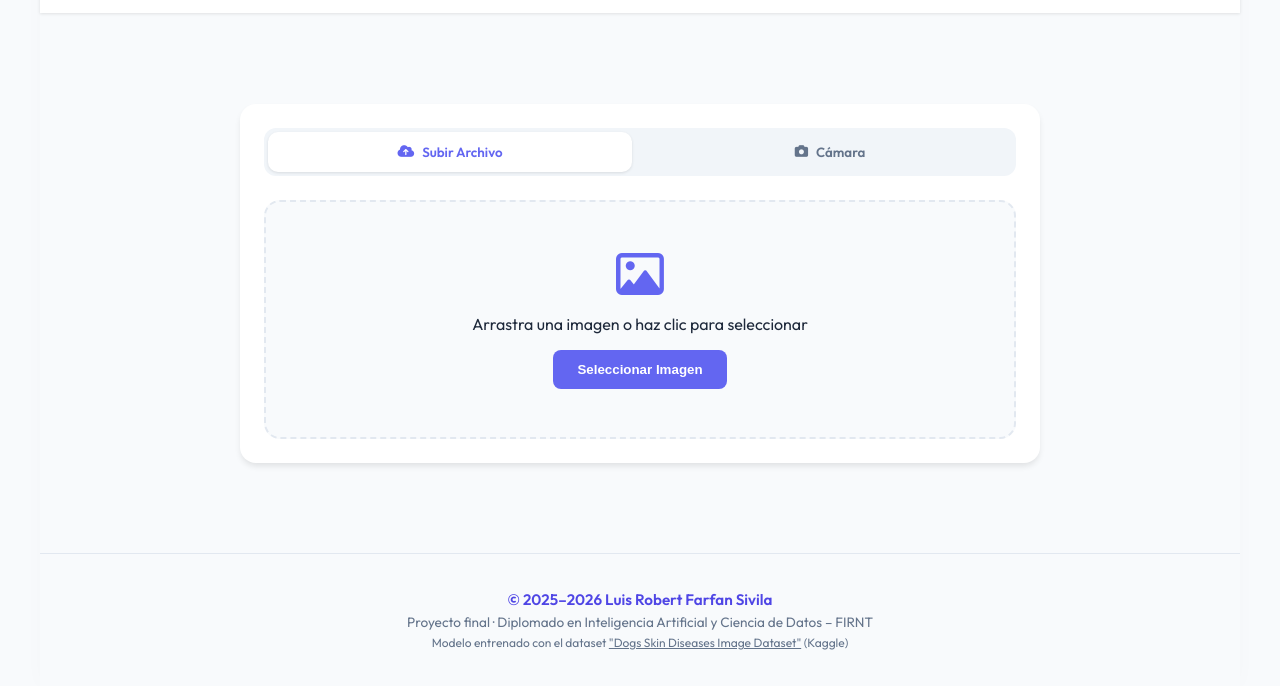
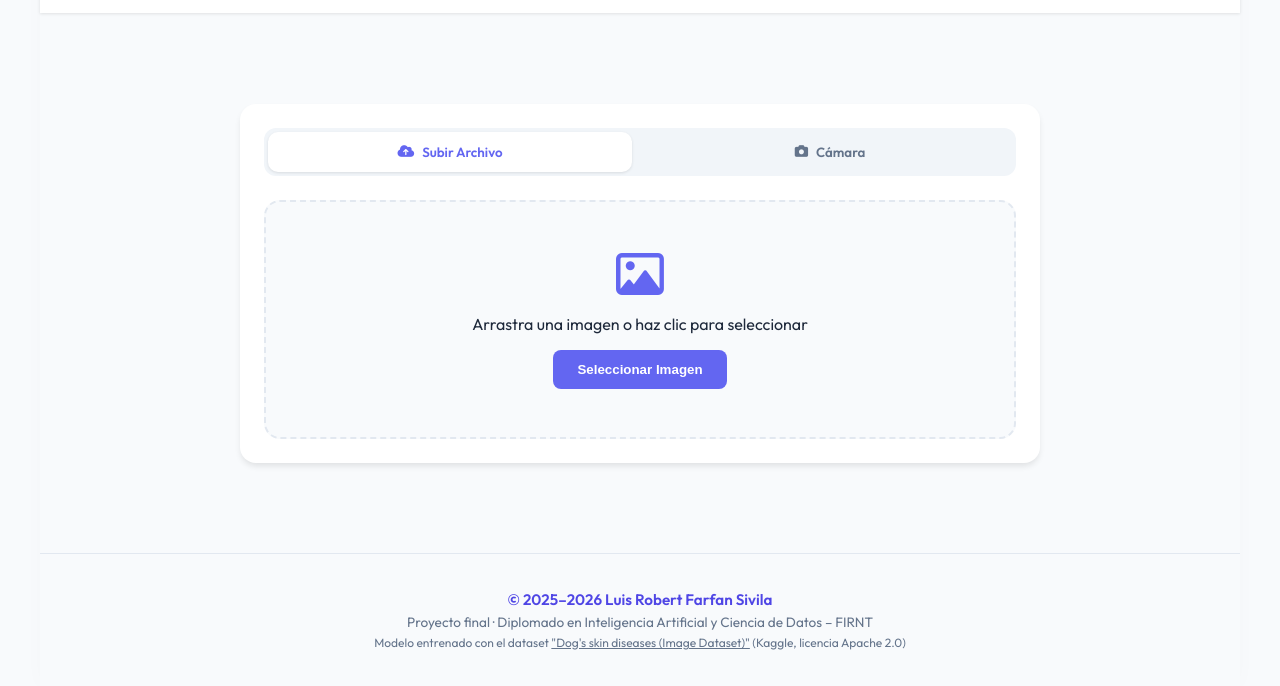
Before and after one commit to robert50farfan-source/dermadog-ai, a plain HTML site: page frontend/index.html in a window 1280 px wide. Shown: the part 114-800 px from the top of the page. Drawn offline with Linux system fonts and the light colour scheme.

Commit message:
Usa el nombre exacto del dataset y su licencia en el pie
Co-Authored-By: Claude Opus 5.5 <noreply@anthropic.com>

```diff
--- a/frontend/index.html
+++ b/frontend/index.html
@@ -148,7 +148,7 @@
             <p class="copyright">&copy; 2025–2026 Luis Robert Farfan Sivila</p>
             <p>Proyecto final · Diplomado en Inteligencia Artificial y Ciencia de Datos – FIRNT</p>
             <p class="footer-credit">Modelo entrenado con el dataset
-                <a href="https://www.kaggle.com/datasets/youssefmohmmed/dogs-skin-diseases-image-dataset" target="_blank" rel="noopener noreferrer">"Dogs Skin Diseases Image Dataset"</a> (Kaggle)</p>
+                <a href="https://www.kaggle.com/datasets/youssefmohmmed/dogs-skin-diseases-image-dataset" target="_blank" rel="noopener noreferrer">"Dog's skin diseases (Image Dataset)"</a> (Kaggle, licencia Apache 2.0)</p>
         </footer>
     </div>
     <script src="diseases.js?v=6"></script>
```
